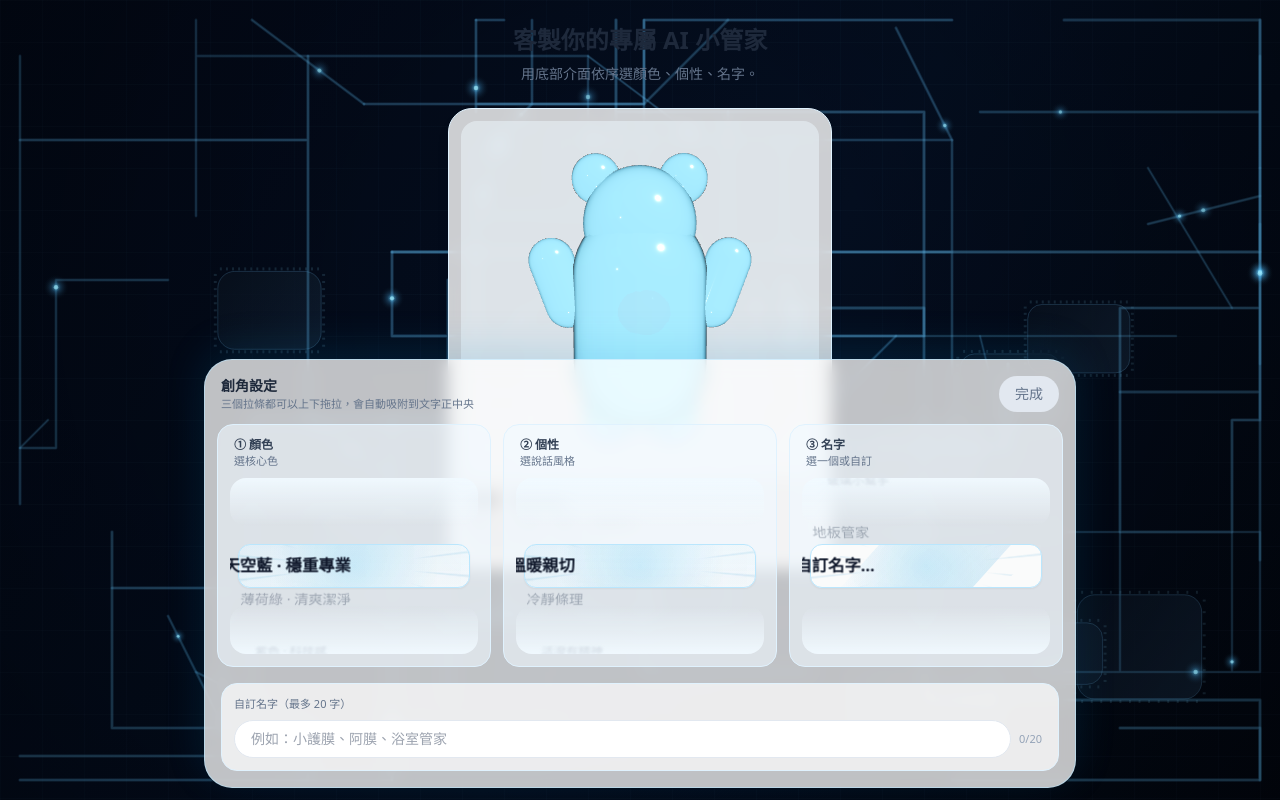
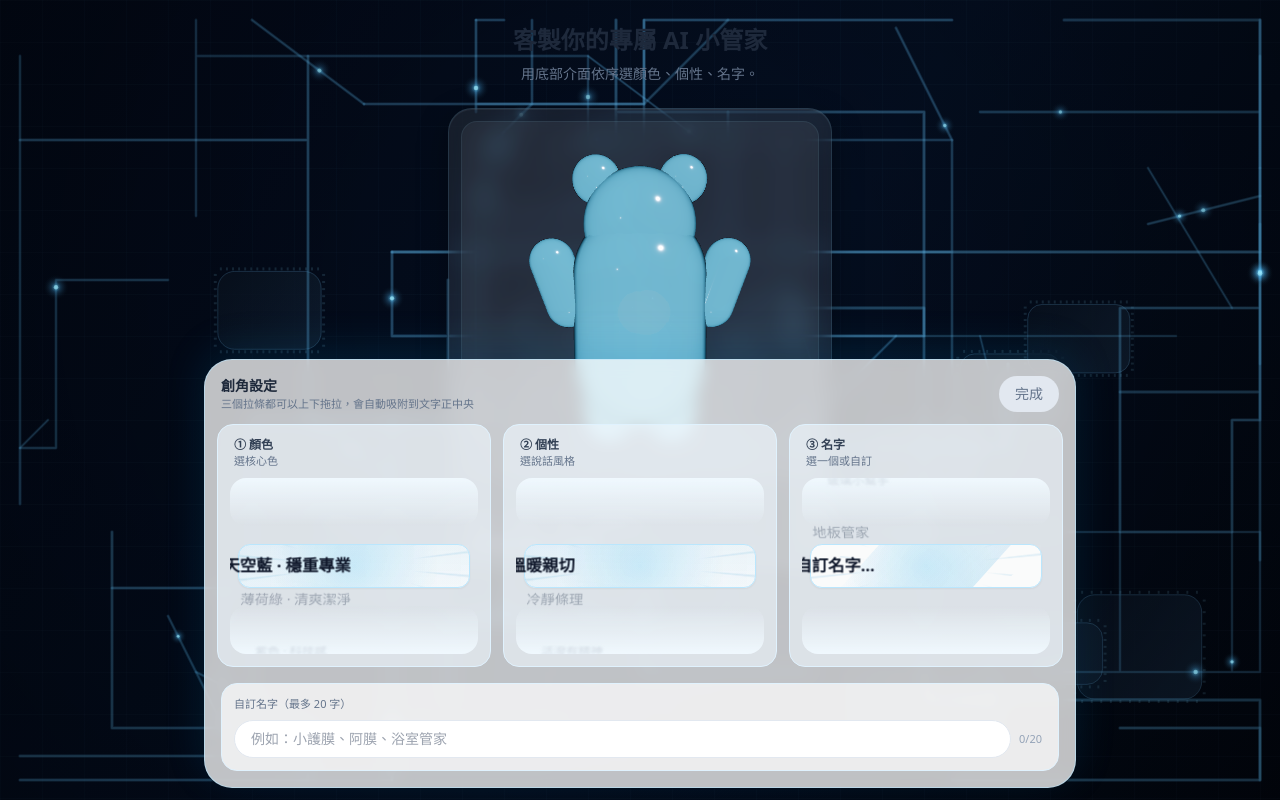
Before and after one commit to iven761001/ai-help, a Next.js app: page / in a window 1280 px wide. Both pictures are taken after typing "name@example.com" into the empty fields and a click on the button "下一步：塑造我的 AI 角色". Built offline with nearby package versions, Linux system fonts and the light colour scheme.

Commit message:
Update CreateScreen.jsx

```diff
--- a/app/components/screens/CreateScreen.jsx
+++ b/app/components/screens/CreateScreen.jsx
@@ -22,12 +22,9 @@ export default function CreateScreen({ draft, setDraft, onDone }) {
 
         <div className="mt-6 flex items-center justify-center">
           <div className="w-full max-w-sm">
-            <div className="rounded-3xl bg-white/80 backdrop-blur shadow-lg border border-sky-100 p-3">
+            <div className="rounded-3xl p-3 glass-card">
               {/* 單手拖拉旋轉（預覽熊） */}
-              <div
-                className="aspect-square rounded-2xl bg-sky-50/50 flex items-center justify-center overflow-hidden"
-                {...bind}
-              >
+              <div className="aspect-square rounded-2xl glass-soft flex items-center justify-center overflow-hidden" {...bind}>
                 <Avatar3D
                   variant={draft.avatar || draft.color || "sky"}
                   emotion="idle"
```
